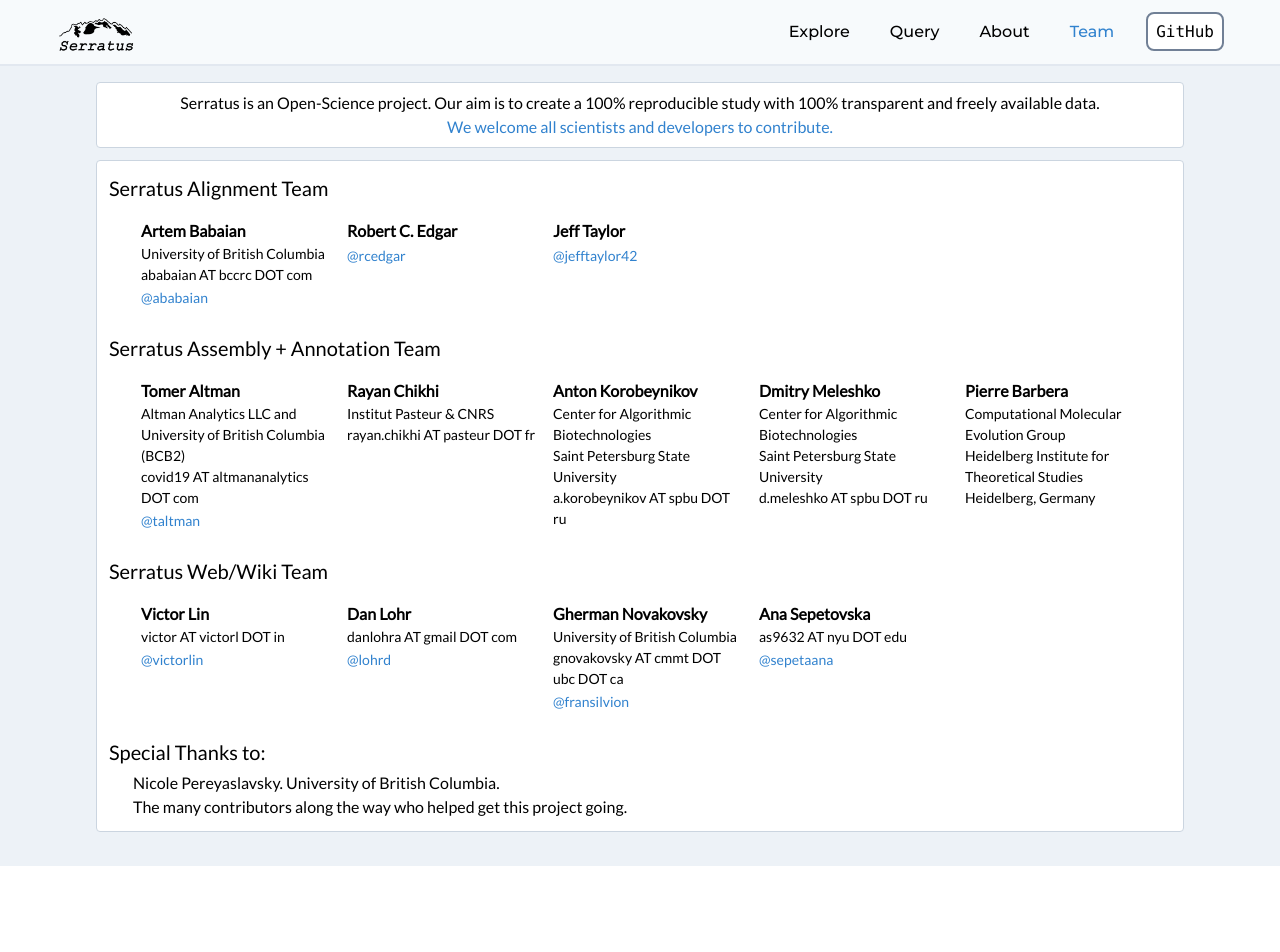
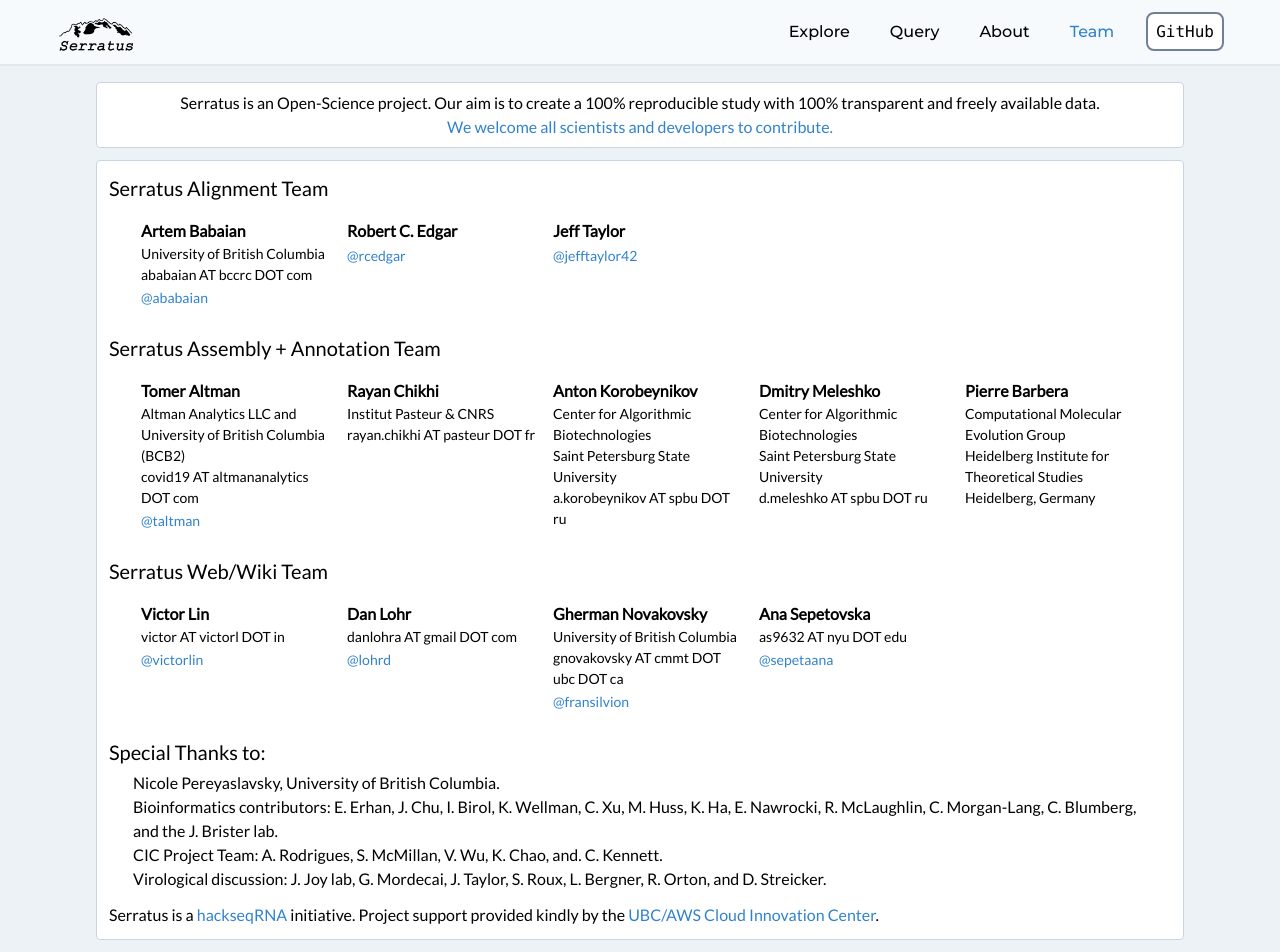
Before and after one commit to serratus-bio/serratus.io, a React (Create React App) app: page /team in a window 1280 px wide. Shown: the top 952 px of the page. Before the commit the page ends 866 px from the top, so only its background shows below. Built offline with nearby package versions, Linux system fonts and the light colour scheme; what react-faux-dom would draw is missing.

Commit message:
update Team page

```diff
--- a/src/pages/Team.jsx
+++ b/src/pages/Team.jsx
@@ -1,6 +1,6 @@
 import React from 'react'
 import { Helmet } from 'react-helmet';
-import { classesBoxBorder } from '../helpers/common';
+import { classesBoxBorder, ExternalLink } from '../helpers/common';
 
 import teamData from '../data/teamData.json';
 
@@ -48,8 +48,13 @@ export default () => {
                 <div className="my-3">
                     <h2 className="text-xl mb-1 text-center md:text-left">Special Thanks to:</h2>
                     <div className="mx-2 md:ml-6">
-                        <div>Nicole Pereyaslavsky. University of British Columbia.</div>
-                        <div>The many contributors along the way who helped get this project going.</div>
+                        <div>Nicole Pereyaslavsky, University of British Columbia.</div>
+                        <div>Bioinformatics contributors: E. Erhan, J. Chu, I. Birol, K. Wellman, C. Xu, M. Huss, K. Ha, E. Nawrocki, R. McLaughlin, C. Morgan-Lang, C. Blumberg, and the J. Brister lab.</div>
+                        <div>CIC Project Team: A. Rodrigues, S. McMillan, V. Wu, K. Chao, and. C. Kennett.</div>
+                        <div>Virological discussion: J. Joy lab, G. Mordecai, J. Taylor, S. Roux, L. Bergner, R. Orton, and D. Streicker.</div>
+                    </div>
+                    <div className="my-3">
+                        <div>Serratus is a <ExternalLink href="https://www.hackseq.com/" className="text-blue-600">hackseqRNA</ExternalLink> initiative. Project support provided kindly by the <ExternalLink href="https://cic.ubc.ca/projects/university-of-british-columbia-discovering-new-coronavirus-species-by-re-analyzing-all-public-rna-sequencing-data/" className="text-blue-600">UBC/AWS Cloud Innovation Center</ExternalLink>.</div>
                     </div>
                 </div>
             </div>
```
